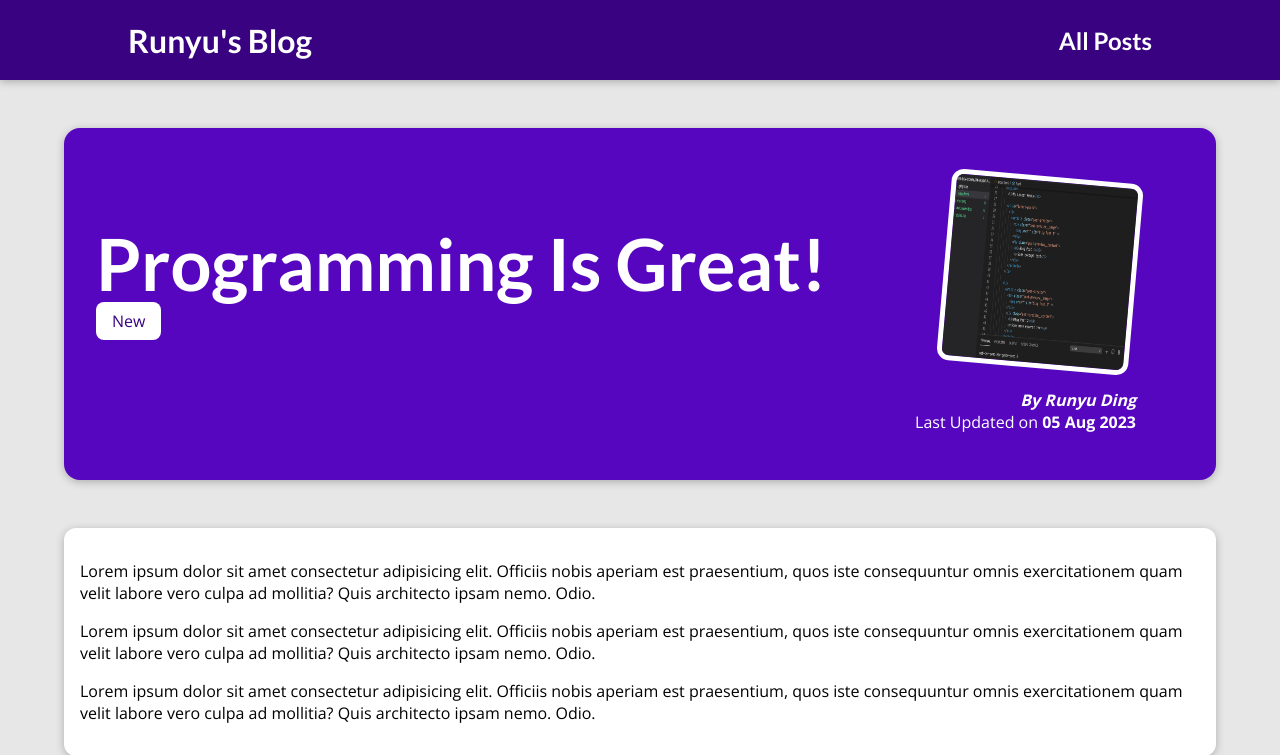
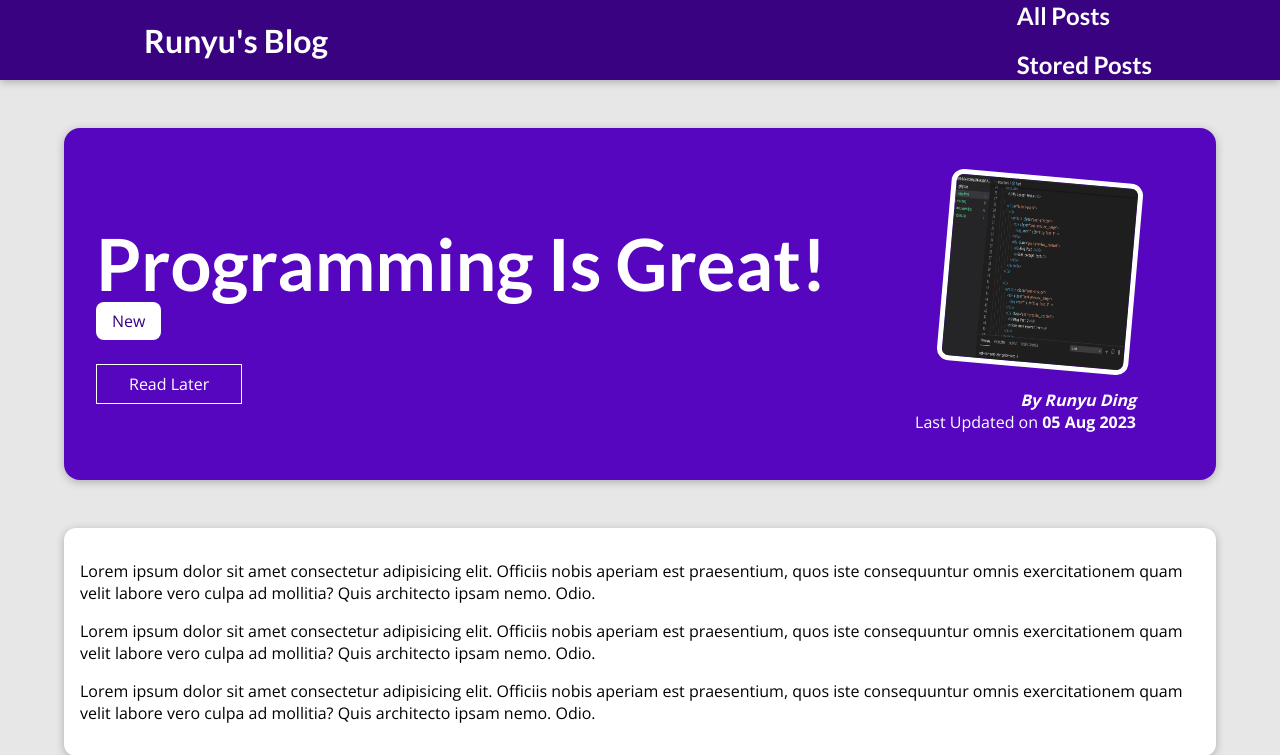
Before and after one commit to runyud/my_django_site, a Django app: a page that uses templates/base.html in a window 1280 px wide. Shown: the top 755 px of the page. Run offline with Django 3.2, Linux system fonts and the light colour scheme; data comes from the database, SQL or seed files in the repository; both versions use the stored data as it was after the commit.

Commit message:
finished Read Later feature

```diff
--- a/blog/static/blog/post-detail.css
+++ b/blog/static/blog/post-detail.css
@@ -55,6 +55,25 @@ body {
 
 #summary time {
     font-weight: bold;
+}
+
+#read-later {
+    margin: 2rem 0;
+}
+
+#read-later button {
+    background-color: transparent;
+    border: 1px solid white;
+    padding: 0.5rem 2rem;
+    font: inherit;
+    color: white;
+    cursor: pointer;
+}
+
+#read-later button:hover,
+#read-later button:active {
+    background-color: white;
+    color: #390281;
 }
 
 main {
@@ -181,5 +200,5 @@ body {
 }
 
 #comments h2 {
-    color: #464646
+    color: #464646;
 }
--- a/blog/templates/blog/post-detail.html
+++ b/blog/templates/blog/post-detail.html
@@ -26,6 +26,19 @@
             {% for tag in post_tags %}
                 <span class="tag">{{ tag.caption }}</span>
             {% endfor %}
+        </div>
+        <div id="read-later">
+            <form action="{% url "read-later" %}" method="POST">
+                {% csrf_token %}
+                <input type="hidden" value="{{ post.id }}" name="post_id">
+                <button>
+                    {% if saved_for_later %}
+                        Remove from "Read Later" List
+                    {% else %}
+                        Read Later
+                    {% endif %}
+                 </button>
+            </form>
         </div>
         <article>
             <img src="{{ post.image.url }}" alt="{{ post.title }}">
--- a/blog/urls.py
+++ b/blog/urls.py
@@ -6,5 +6,6 @@ urlpatterns = [
     path("", views.StartingPageView.as_view(), name="starting-page"),
     path("posts", views.AllPostsView.as_view(), name="posts-page"),
     path("posts/<slug:slug>", views.SinglePostView.as_view(),
-         name="post-detail-page") #/posts/my-first-post
+         name="post-detail-page"), #/posts/my-first-post
+    path("read-later", views.ReadLaterView.as_view(), name="read-later")
 ]
--- a/blog/views.py
+++ b/blog/views.py
@@ -49,13 +49,24 @@ class SinglePostView(View):
     # template_name = "blog/post-detail.html"
     # model = Post
 
+    def is_stored_post(self, request, post_id):
+        stored_posts = request.session.get("stored_posts")
+        if stored_posts is not None:
+            is_saved_for_later = post_id in stored_posts
+        else:
+            is_saved_for_later = False
+
+        return is_saved_for_later
+
     def get(self, request, slug):
         identified_post = get_object_or_404(Post, slug=slug)
+
         context = {
             "post": identified_post,
             "post_tags": identified_post.tags.all(),
             "comment_form" : CommentForm(),
-            "comments" : identified_post.comments.all().order_by("-id")
+            "comments" : identified_post.comments.all().order_by("-id"),
+            "saved_for_later" : self.is_stored_post(request, identified_post.id)
         }
         return render(request, "blog/post-detail.html", context)
 
@@ -74,7 +85,8 @@ class SinglePostView(View):
             "post": identified_post,
             "post_tags": identified_post.tags.all(),
             "comment_form" : comment_form,
-            "comments" : identified_post.comments.all().order_by("-id")
+            "comments" : identified_post.comments.all().order_by("-id"),
+            "saved_for_later" : self.is_stored_post(request, identified_post.id)
         }
         return render(request, "blog/post-detail.html", context)
 
@@ -92,3 +104,36 @@ class SinglePostView(View):
 #         "post": identified_post,
 #         "post_tags": identified_post.tags.all()
 #     })
+
+class ReadLaterView(View):
+    def get(self, request):
+        stored_posts = request.session.get("stored_posts")
+
+        context = {}
+
+        if stored_posts is None or len(stored_posts) == 0:
+            context["posts"] = []
+            context["has_posts"] = False
+        else:
+            posts = Post.objects.filter(id__in=stored_posts)
+            context["posts"] = posts
+            context["has_posts"] = True
+
+        return render(request, "blog/stored-posts.html", context)
+
+    def post(self, request):
+        stored_posts = request.session.get("stored_posts")
+
+        if stored_posts is None:
+            stored_posts = []
+
+        post_id = int(request.POST["post_id"])
+
+        if post_id not in stored_posts:
+            stored_posts.append(post_id)
+        else:
+            stored_posts.remove(post_id)
+
+        request.session["stored_posts"] = stored_posts
+
+        return HttpResponseRedirect("/")
--- a/static/app.css
+++ b/static/app.css
@@ -35,6 +35,7 @@ h3 {
   text-decoration: none;
   color: white;
   font-weight: bold;
+  margin-left: 1rem;
 }
 
 #main-navigation a:hover,
--- a/templates/base.html
+++ b/templates/base.html
@@ -15,6 +15,7 @@
         <h1><a href="{% url 'starting-page' %}">Runyu's Blog</a></h1>
         <nav>
             <h1><a href="{% url 'posts-page' %}">All Posts</a></h1>
+            <h1><a href="{% url 'read-later' %}">Stored Posts</a></h1>
         </nav>
     </header>
     {% block content %}
```
Also changed, not shown: blog/static/blog/stored-posts.css (added, +39 -0 lines), blog/templates/blog/stored-posts.html (added, +24 -0 lines), db.sqlite3. Lines whose indentation alone changed are shown as unchanged.
